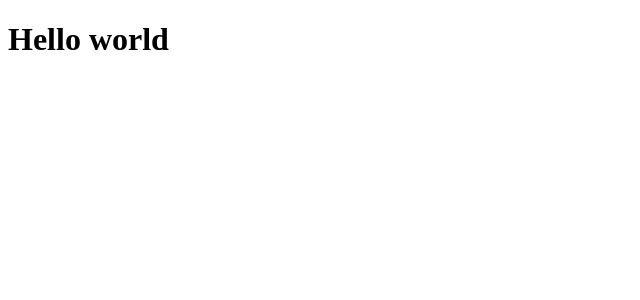
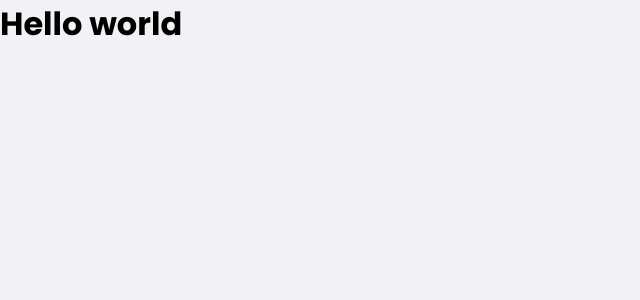
Before and after one commit to yasuhei/dt-money, a React (Create React App) app in the folder dtmoney/: page / in a window 1280 px wide. Shown: the top 300 px of the page, without its empty margins (0-640 px from the left). Built offline with nearby package versions, Linux system fonts and the light colour scheme.

Commit message:
feature: estilizacaoes globais

```diff
--- a/dtmoney/public/index.html
+++ b/dtmoney/public/index.html
@@ -2,8 +2,14 @@
 <html lang="en">
 
 <head>
+
+  <link rel="preconnect" href="https://fonts.gstatic.com" crossorigin>
+  <link rel="preconnect" href="https://fonts.googleapis.com">
   <meta charset="utf-8" />
   <meta name="viewport" content="width=device-width, initial-scale=1" />
+  <link rel="shortcut icon" href="favicon.png" type="image/png">
+  <link href="https://fonts.googleapis.com/css2?family=Poppins:wght@100;200;300;400;500;600;700&display=swap" rel="stylesheet">
+
 
   <title>React App</title>
 </head>
--- a/dtmoney/src/App.tsx
+++ b/dtmoney/src/App.tsx
@@ -1,8 +1,10 @@
+import { GlobalStyle } from "./styles/global"
 
 
 export function App() {
   return (
     <div className="App">
+      <GlobalStyle />
       <h1>Hello world</h1>
     </div>
   );
--- /dev/null
+++ b/dtmoney/src/styles/global.ts
@@ -0,0 +1,56 @@
+import { createGlobalStyle } from 'styled-components'
+
+export const GlobalStyle = createGlobalStyle `
+:root {
+    --background: #f0f2f5;
+    --red: #e52e4d;
+    --blue: #35429c;
+    --blue-light: #6933ff;
+    --text-title: #363f5f;
+    --text-body: #969cb3;
+    --background: #f0f2f5;
+    --shape: #FFFFFF;
+
+
+}
+* {
+    margin: 0;
+    padding: 0;
+    box-sizing: border-box;
+}
+
+html {
+    @media (max-width:1080px) {
+        font-size: 93.75%
+    }
+
+    // 16/87.5 = 14px
+
+
+    @media (max-width:720px) {
+        font-size: 87.5%
+    }
+}
+
+body {
+    background: var( --background);
+    webkit-font-smoothing: antialiased;
+}
+body, input, textarea , button {
+    font-family: 'Poppins', sans-serif;
+    font-weigh: 400;
+}
+h1,h2,h3,h4,h5,h6, strong {
+    font-weigh: 600
+}
+
+button {
+    cursor : pointer;
+}
+
+[disabled] {
+    opacity: 0.6;
+    cursor: not-allowed;
+}
+
+`
```
